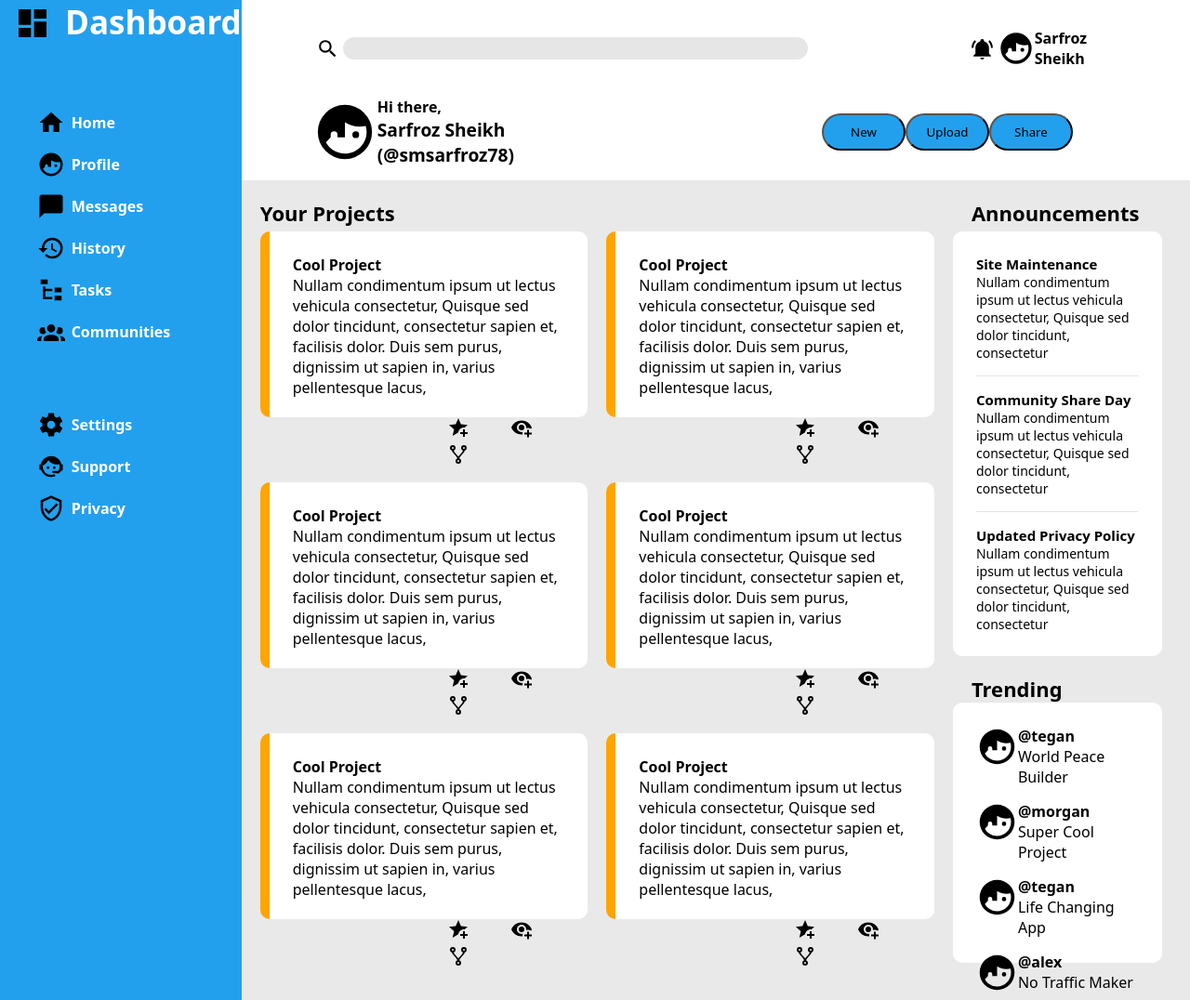
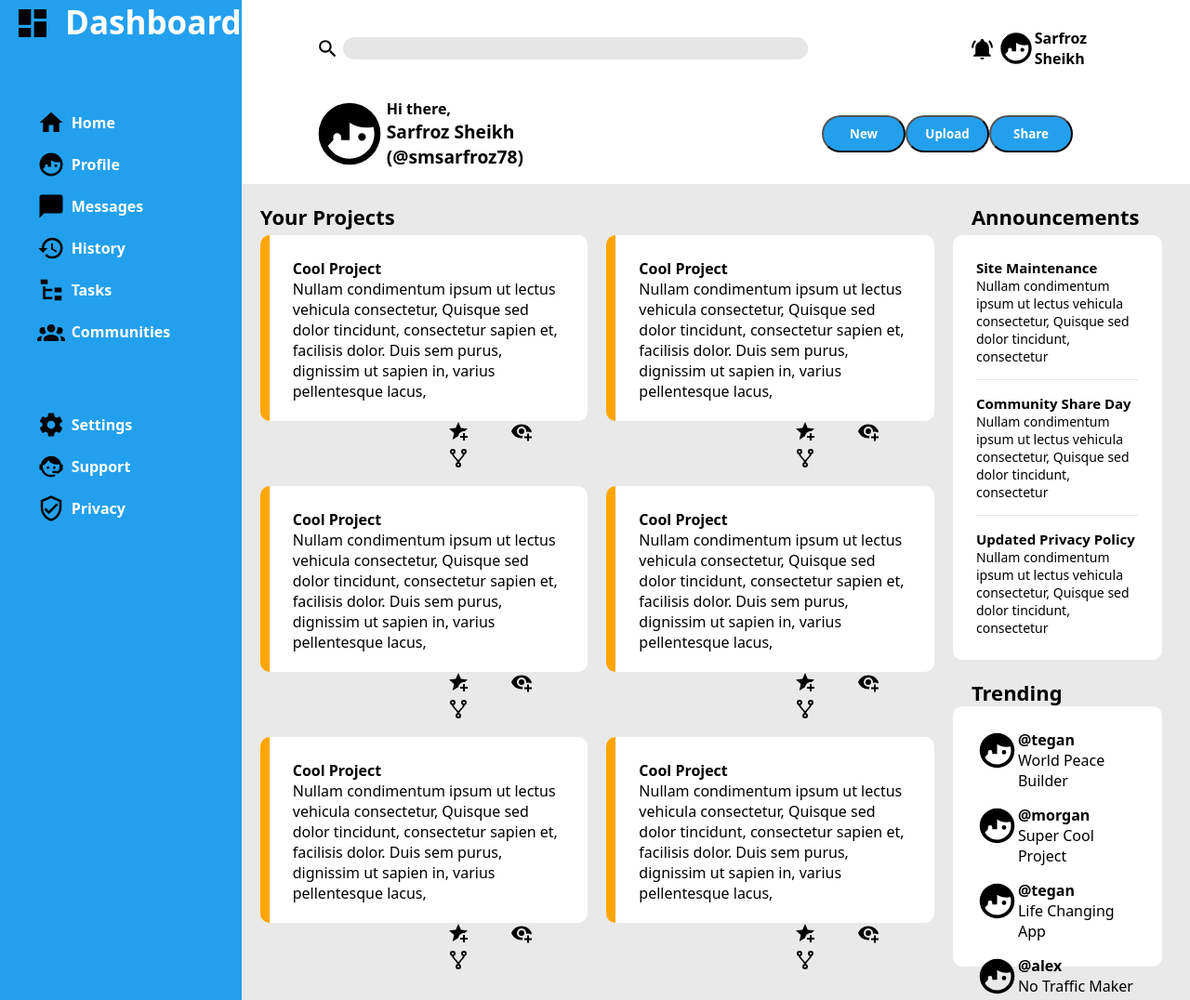
Before and after one commit to smsarfroz/Admin-Dashboard, a plain HTML site: page index.html in a window 1280 px wide. Shown: the top 1076 px of the page at 93% size. Drawn offline with Linux system fonts and the light colour scheme.

Commit message:
INCREASE DIMENSION OF PROFILE PIC

```diff
--- a/style.css
+++ b/style.css
@@ -252,8 +252,8 @@ li {
 }
 
 .header2 img {
-    height: 70px;
-    width: 70px;
+    height: 80px;
+    width: 80px;
 }
 .header2 {
     display: grid;
@@ -272,6 +272,9 @@ button {
     background-color: rgb(35, 160, 237);
     height: 40px;
     width: 90px;
+
+    color: white;
+    font-weight: 700;
 }
 .buttons {
     grid-column: 4/5;
```
